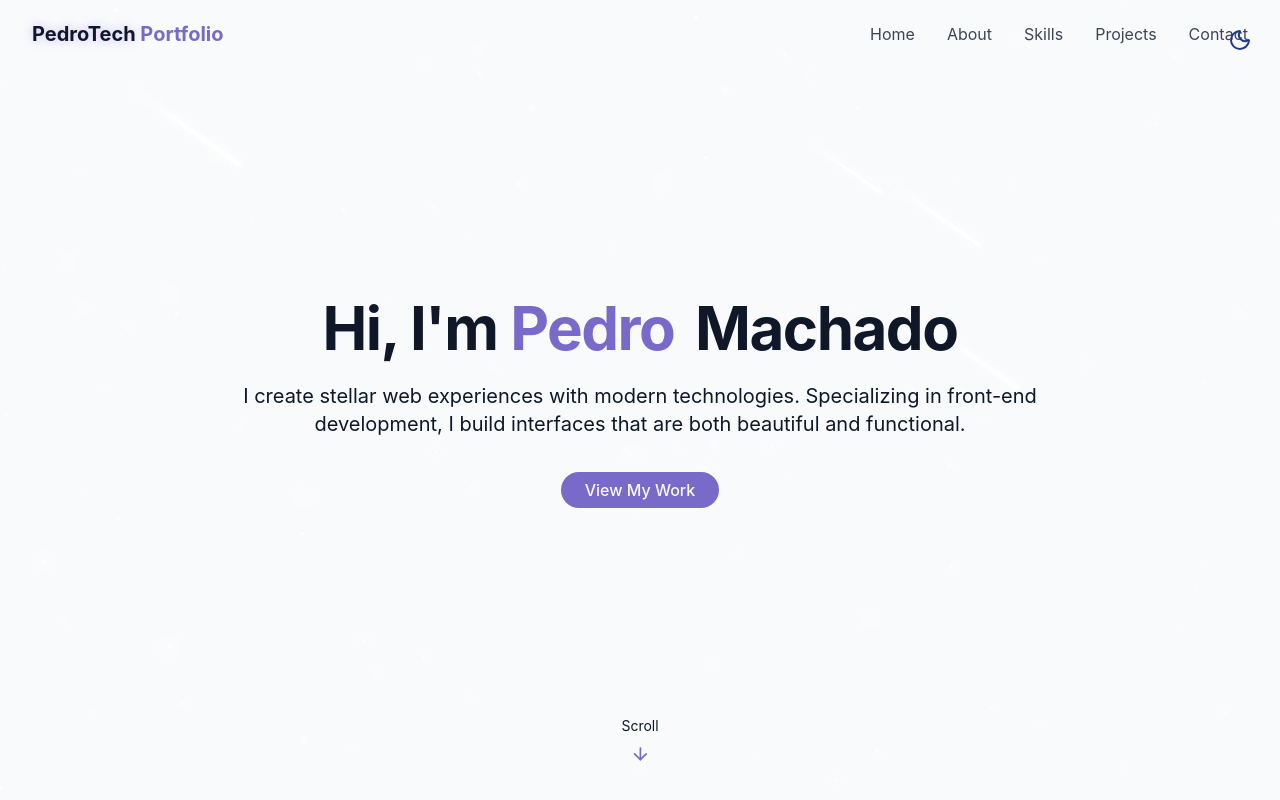
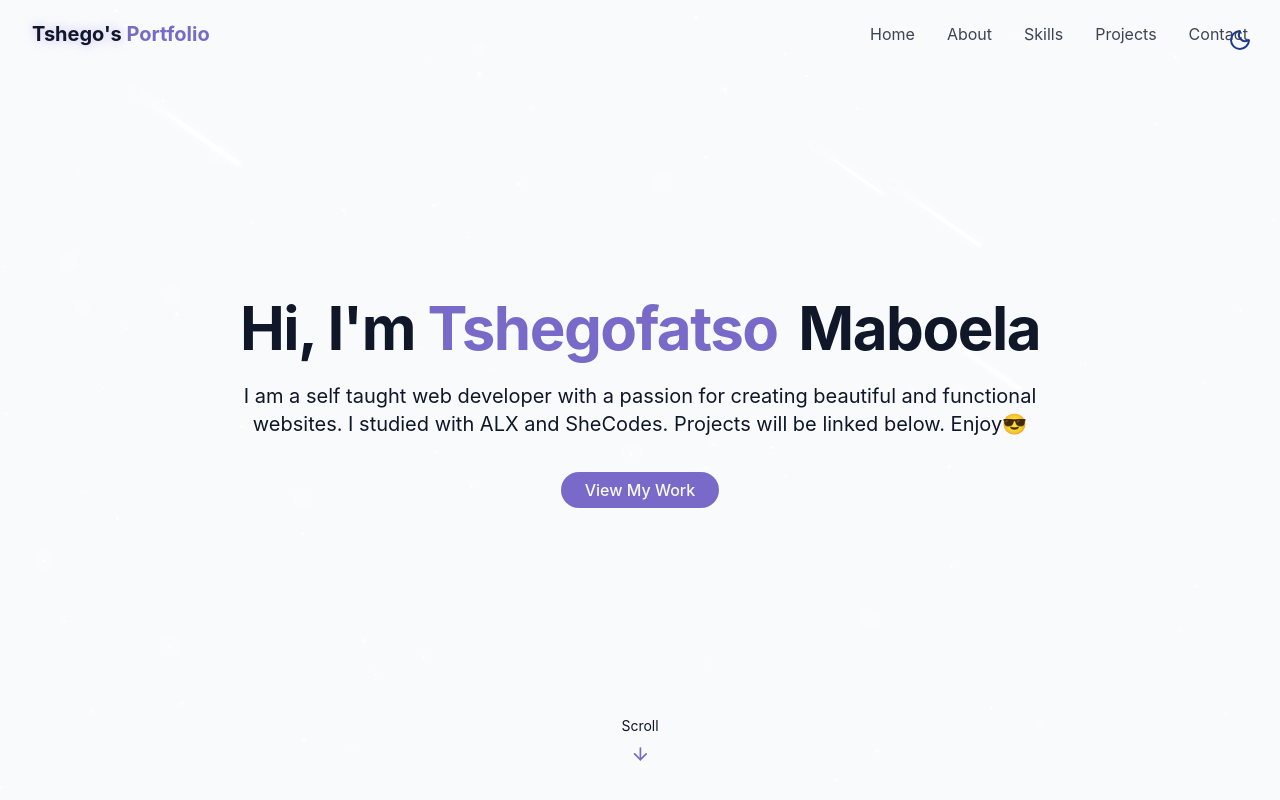
Before and after one commit to MamaKbubu/Portfolio, a React (Vite) app: page / in a window 1280 px wide. Shown: the top 800 px of the page. Built offline with nearby package versions, Linux system fonts and the light colour scheme; the HTML template or start-up script is replaced by a standard one.

Commit message:
first link for project loaded

```diff
--- a/src/components/Footer.jsx
+++ b/src/components/Footer.jsx
@@ -6,7 +6,7 @@ export const Footer = () => {
             {" "}
             <p className="text-sm text-muted-foreground">
                 {" "}
-                &copy; {new Date().getFullYear()} Pedrotech.co. All rights reserved.
+                &copy; {new Date().getFullYear()} GetToKnowMe. All rights reserved.
             </p>
             <a
                 href="#hero"
--- a/src/components/HeroSection.jsx
+++ b/src/components/HeroSection.jsx
@@ -12,18 +12,18 @@ export const HeroSection = () => {
                         <span className="opacity-0 animate-fade-in"> Hi, I'm</span>
                         <span className="text-primary opacity-0 animate-fade-in-delay-1">
                             {" "}
-                            Pedro
+                            Tshegofatso
                         </span>
                         <span className="text-gradient ml-2 opacity-0 animate-fade-in-delay-2">
                             {" "}
-                            Machado
+                            Maboela
                         </span>
                     </h1>
 
                     <p className="text-lg md:text-xl text-muted-foreground max-2-2xl mx-auto opacity-0 animate-fade-in-delay-3">
-                        I create stellar web experiences with modern technologies.
-                        Specializing in front-end development, I build interfaces that are
-                        both beautiful and functional.
+                        I am a self taught web developer with a passion for creating beautiful and functional websites.
+                        I studied with ALX and SheCodes. Projects will be linked below. Enjoy😎
+
                     </p>
 
                     <div className="pt-4 opacity-0 animate-fade-in-delay-4">
--- a/src/components/Navbar.jsx
+++ b/src/components/Navbar.jsx
@@ -35,7 +35,7 @@ export const Navbar = () => {
           href="#hero"
         >
           <span className="relative z-10">
-            <span className="text-glow text-foreground"> PedroTech </span>{" "}
+            <span className="text-glow text-foreground"> Tshego's </span>{" "}
             Portfolio
           </span>
         </a>
--- a/src/components/ProjectsSection.jsx
+++ b/src/components/ProjectsSection.jsx
@@ -4,11 +4,11 @@ const projects = [
     {
         id: 1,
         title: "SaaS Landing Page",
-        description: "A beautiful landing page app using React and Tailwind.",
+        description: "This is a small project where AI is used to generate Puppy Poems. There's nothing like puppy love, right??",
         image: "/projects/project1.png",
-        tags: ["React", "TailwindCSS", "Supabase"],
-        demoUrl: "#",
-        githubUrl: "#",
+        tags: ["HTML", "CSS", "API", "JavaScript", "Hosting"],
+        demoUrl: "https://puppylovesite.netlify.app",
+        githubUrl: "https://github.com/MamaKbubu/Poem_Generator2",
     },
     {
         id: 2,
```
Also changed, not shown: public/projects/project1.png.
